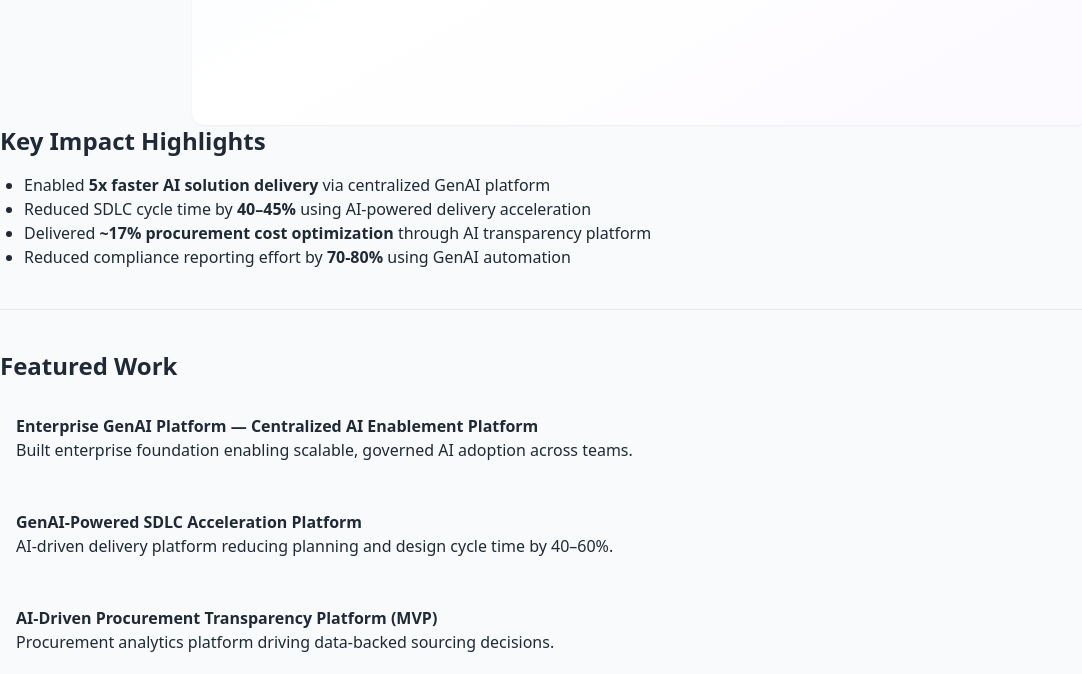
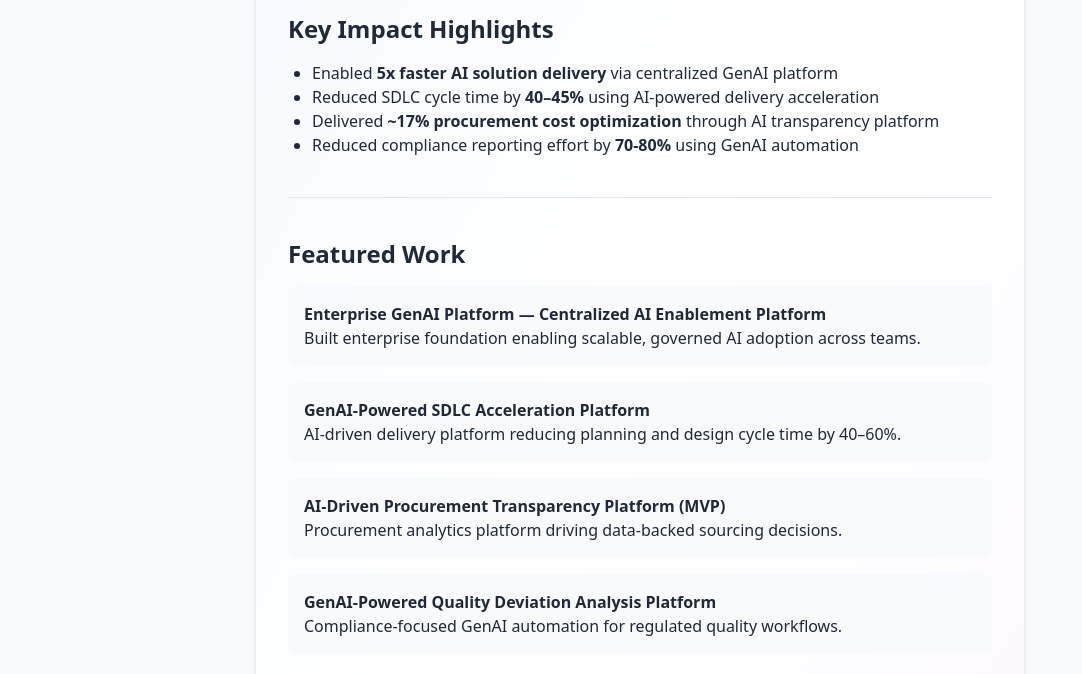
Before and after one commit to shruti-dubey26/shruti-dubey26.github.io, a plain HTML site: page index.html in a window 1280 px wide. Shown: the part 379-1053 px from the top of the page, without its empty margins (0-1082 px from the left). Drawn offline with nearby package versions, Linux system fonts and the light colour scheme.

Commit message:
Update index.html

```diff
--- a/index.html
+++ b/index.html
@@ -9,8 +9,9 @@
 
 <body class="bg-gray-50 text-gray-800">
 
-  <div class="max-w-4xl mx-auto px-6 py-24 bg-white rounded-xl shadow-sm relative overflow-hidden">
+  <div class="max-w-3xl mx-auto px-8 py-20 bg-white rounded-2xl shadow-md relative overflow-hidden">
     <div class="absolute inset-0 bg-gradient-to-br from-blue-50 via-transparent to-purple-50 opacity-60 pointer-events-none"></div>
+    <div class="relative z-10">
 
 <div class="flex gap-6 mb-12 text-sm font-medium relative z-10">
   <a href="#projects" class="hover:underline">Projects</a>
@@ -37,8 +38,6 @@
       India | Open to UAE & Europe Opportunities
     </p>
 </div>
-</div>
-
 
     <!-- Impact Highlights -->
     <h3 class="text-2xl font-semibold mb-4">Key Impact Highlights</h3>
@@ -109,6 +108,7 @@
 
     <p class="text-sm text-gray-500 mt-12">Portfolio last updated: Feb 2026</p>
 
+      </div>
   </div>
 
 </body>
```
